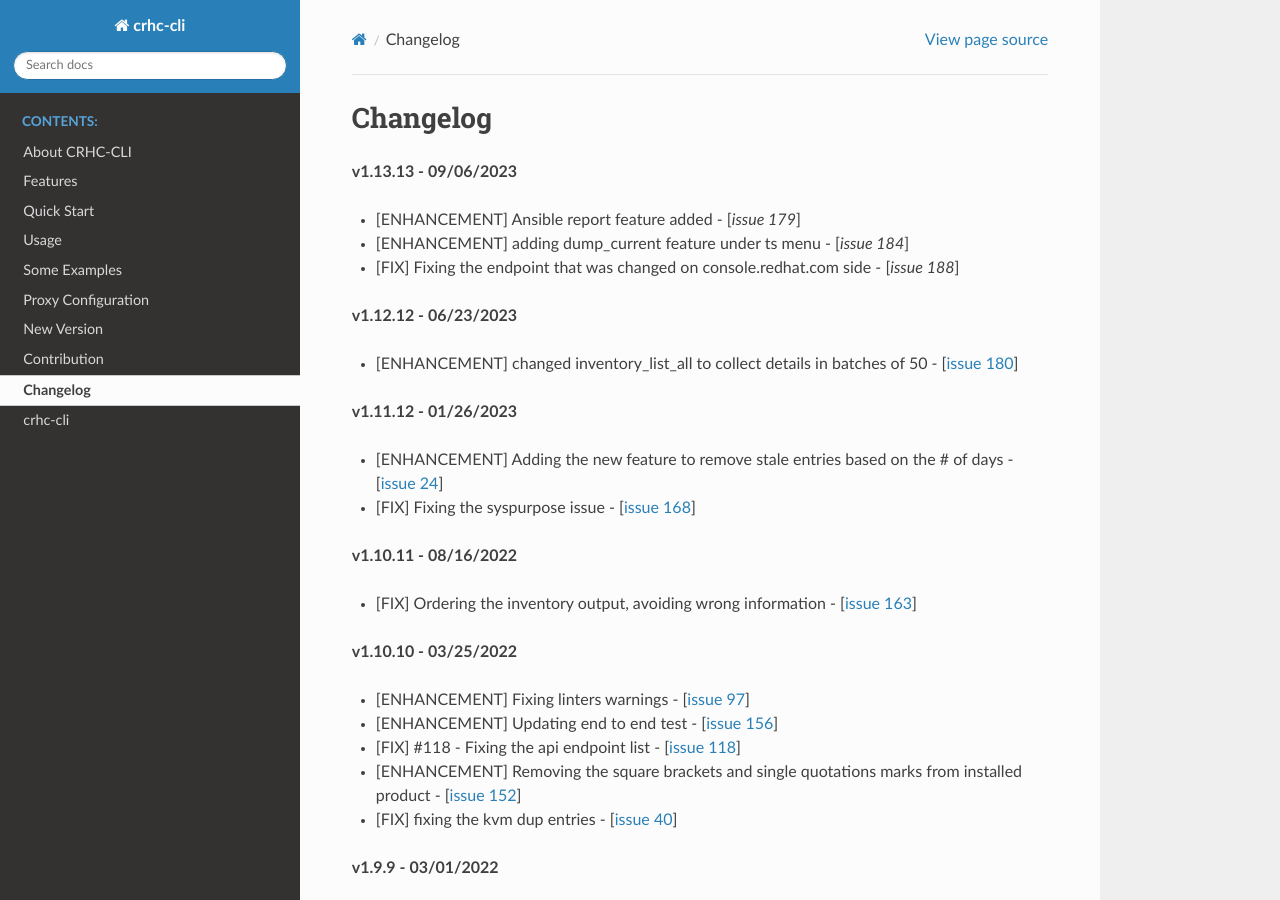
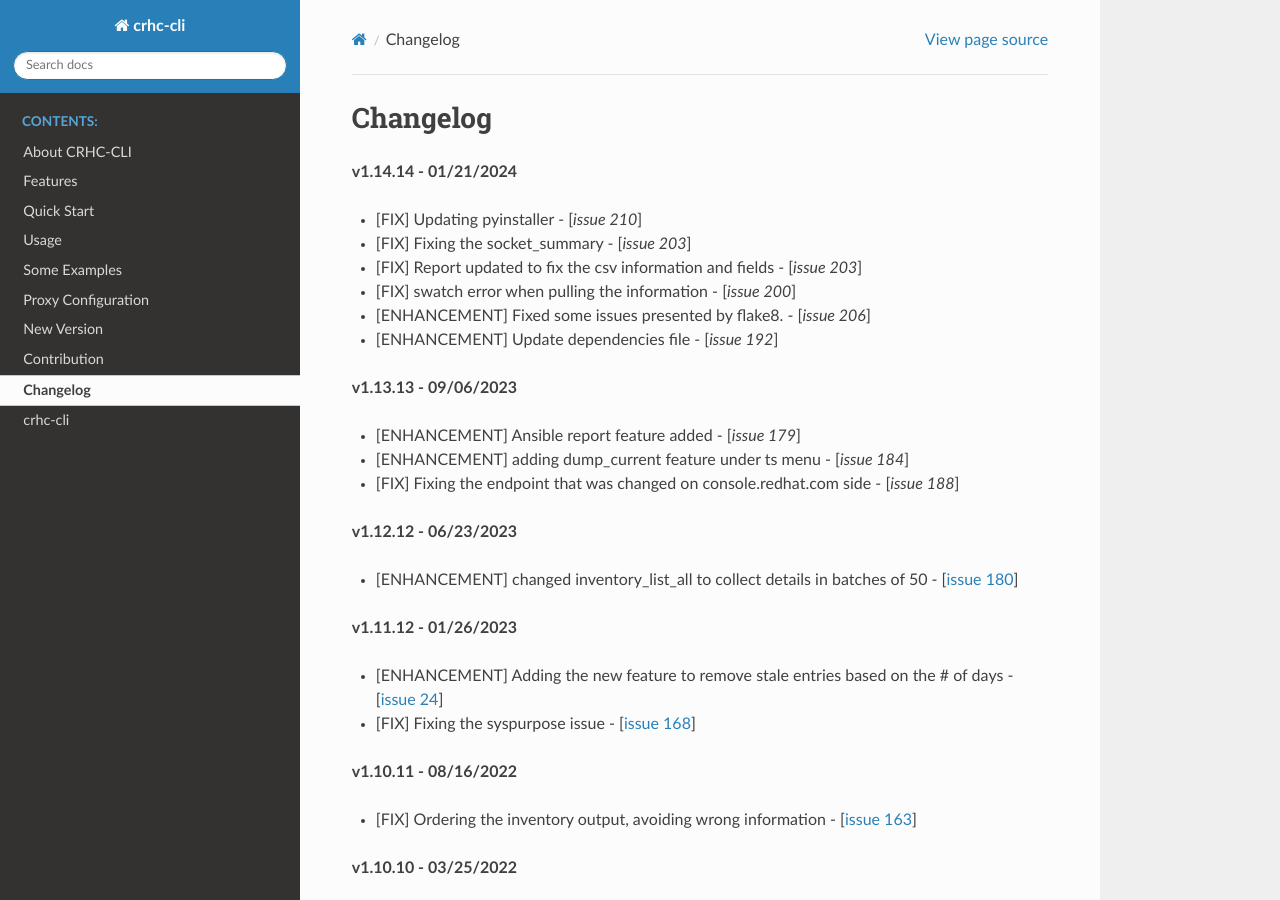
Before and after one commit to C-RH-C/crhc-cli, a Sphinx documentation site: the page built from docs/changelog.rst, in a window 1280 px wide and 900 px high. Built offline with Sphinx 7.4.7 and the Read the Docs theme 2.0.0, drawn with Linux system fonts in a browser that asks for light colours.

Commit message:
updating the version

```diff
--- a/docs/changelog.rst
+++ b/docs/changelog.rst
@@ -1,5 +1,22 @@
 Changelog
 ---------
+
+
+**v1.14.14 - 01/21/2024**
+
+- [FIX] Updating pyinstaller - [`issue 210`]
+- [FIX] Fixing the socket_summary - [`issue 203`]
+- [FIX] Report updated to fix the csv information and fields - [`issue 203`]
+- [FIX] swatch error when pulling the information - [`issue 200`]
+- [ENHANCEMENT] Fixed some issues presented by flake8. - [`issue 206`]
+- [ENHANCEMENT] Update dependencies file - [`issue 192`]
+
+.. _issue 210: https://github.com/C-RH-C/crhc-cli/issues/210
+.. _issue 204: https://github.com/C-RH-C/crhc-cli/issues/204
+.. _issue 203: https://github.com/C-RH-C/crhc-cli/issues/203
+.. _issue 200: https://github.com/C-RH-C/crhc-cli/issues/200
+.. _issue 206: https://github.com/C-RH-C/crhc-cli/issues/206
+.. _issue 191: https://github.com/C-RH-C/crhc-cli/issues/191
 
 
 **v1.13.13 - 09/06/2023**
```
Also changed, not shown: 1 other file.
